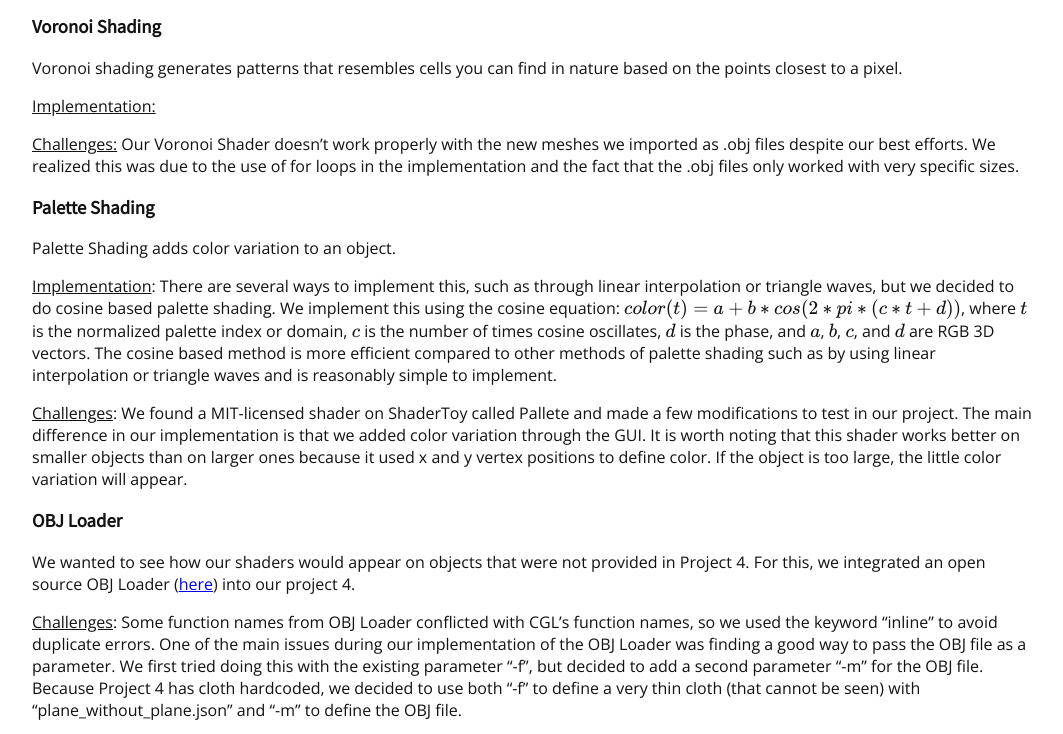
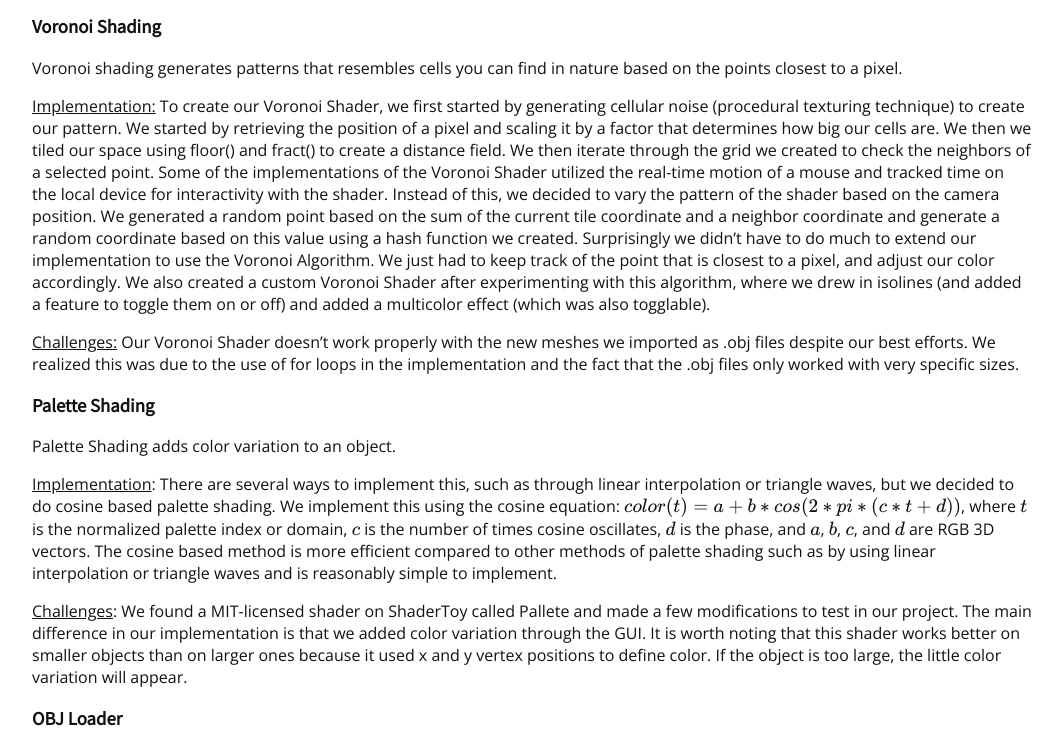
Before and after one commit to annieln/npr-shaders, a plain HTML site: page index.html in a window 1280 px wide. Shown: the part 1953-2687 px from the top of the page, without its empty margins (108-1171 px from the left). Drawn offline with nearby package versions, Linux system fonts and the light colour scheme.

Commit message:
voronoi done

```diff
--- a/index.html
+++ b/index.html
@@ -91,7 +91,7 @@
 
     <h3>Voronoi Shading</h3>
     <p>Voronoi shading generates patterns that resembles cells you can find in nature based on the points closest to a pixel.</p>
-    <p><u>Implementation:</u> </p>
+    <p><u>Implementation:</u> To create our Voronoi Shader, we first started by generating cellular noise (procedural texturing technique) to create our pattern. We started by retrieving the position of a pixel and scaling it by a factor that determines how big our cells are. We then we tiled our space using floor() and fract() to create a distance field. We then iterate through the grid we created to check the neighbors of a selected point. Some of the implementations of the Voronoi Shader utilized the real-time motion of a mouse and tracked time on the local device for interactivity with the shader. Instead of this, we decided to vary the pattern of the shader based on the camera position. We generated a random point based on the sum of the current tile coordinate and a neighbor coordinate and generate a random coordinate based on this value using a hash function we created. Surprisingly we didn’t have to do much to extend our implementation to use the Voronoi Algorithm. We just had to keep track of the point that is closest to a pixel, and adjust our color accordingly. We also created a custom Voronoi Shader after experimenting with this algorithm, where we drew in isolines (and added a feature to toggle them on or off) and added a multicolor effect (which was also togglable).</p>
     <p><u>Challenges:</u> Our Voronoi Shader doesn’t work properly with the new meshes we imported as .obj files despite our best efforts. We realized this was due to the use of for loops in the implementation and the fact that the .obj files only worked with very specific sizes.</p>
 
 
@@ -147,6 +147,8 @@
     </ul>
     <br>
 
+<h2 align="middle">Presentation Video</h2>
+
 <h2 align="middle">Bug Art!</h2>
 
     <br>
```
